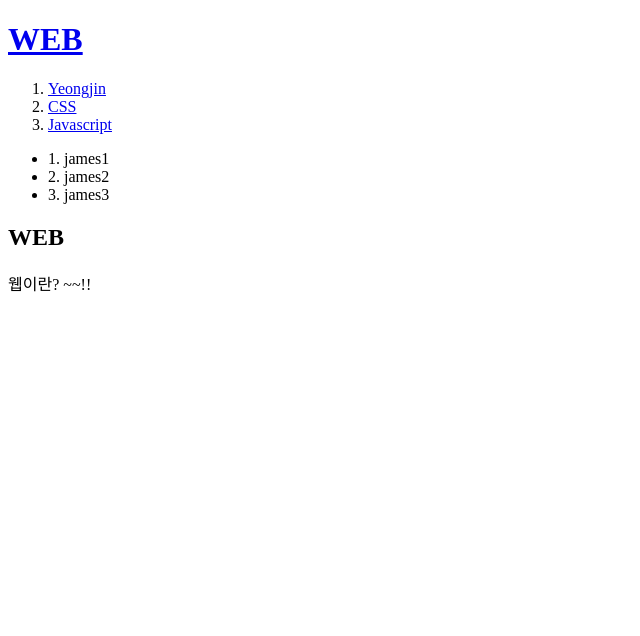
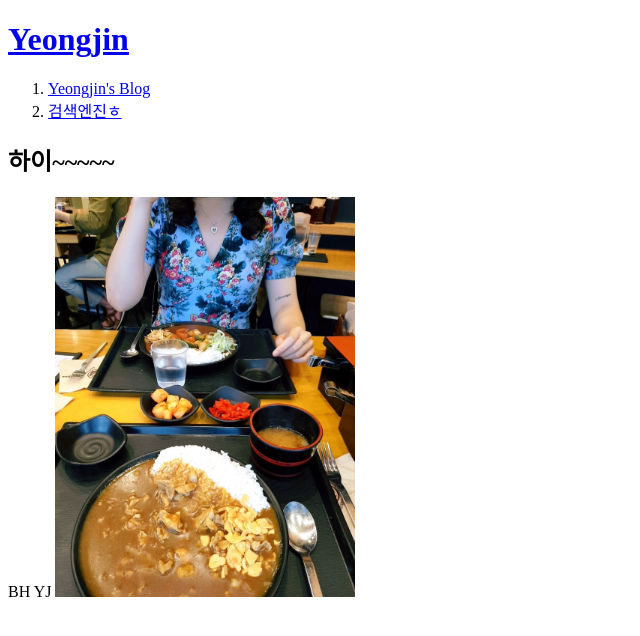
Before and after one commit to ByeonghyunSo/web1, a plain HTML site: page index.html in a window 1280 px wide. Shown: the whole page, without its empty margins (0-640 px from the left). Drawn offline with Linux system fonts and the light colour scheme.

Commit message:
Add files via upload

```diff
--- a/index.html
+++ b/index.html
@@ -1,24 +1,20 @@
 <!doctype html>
 <html>
 <head>
-  <title>WEB1 - Wel come</title>
+  <title>Yeongjin - Welcome</title>
   <meta charset="utf-8">
 </head>
 <body>
-  <h1><a href="index.html">WEB</a></h1>
+  <h1><a href="index.html">Yeongjin</a></h1>
   <ol>
-    <li><a href="1.html">Yeongjin</a></li>
-    <li><a href="2.html">CSS</a></li>
-    <li><a href="3.html">Javascript</a></li>
+    <li><a href="1.html">Yeongjin's Blog</a></li>
+    <li><a href="2.html">검색엔진ㅎ</a></li>
   </ol>
-  <ul>
-    <li>1. james1</li>
-    <li>2. james2</li>
-    <li>3. james3</li>
-  </ul>
-  <h2> WEB </h2>
+
+  <h2> 하이~~~~~ </h2>
   <p>
-    웹이란? ~~!!
+    BH YJ
+    <img src = "1.jpg" width = "300">
   </p>
 </body>
 </html>
```
Also changed, not shown: 1.html (+7 -12 lines), 2.html (+6 -11 lines), 1.jpg (added), 2.jpg (added).
